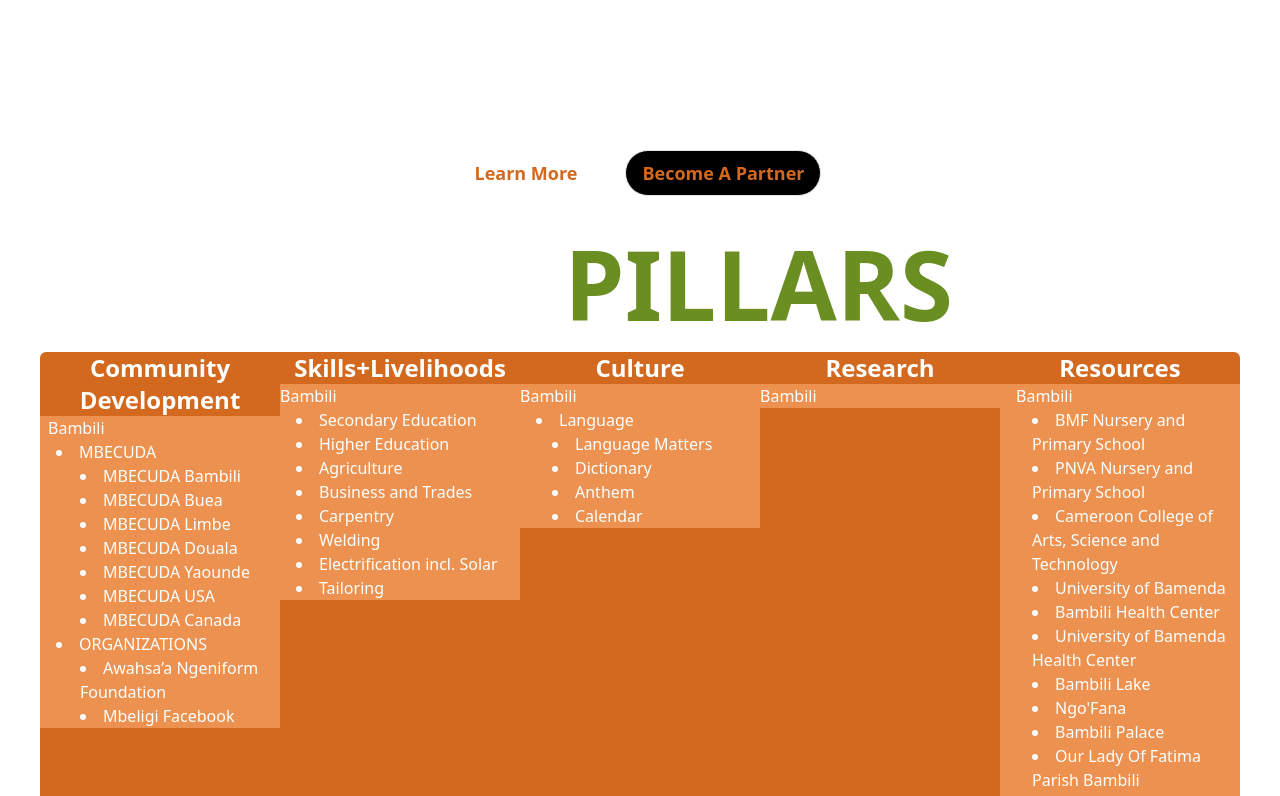
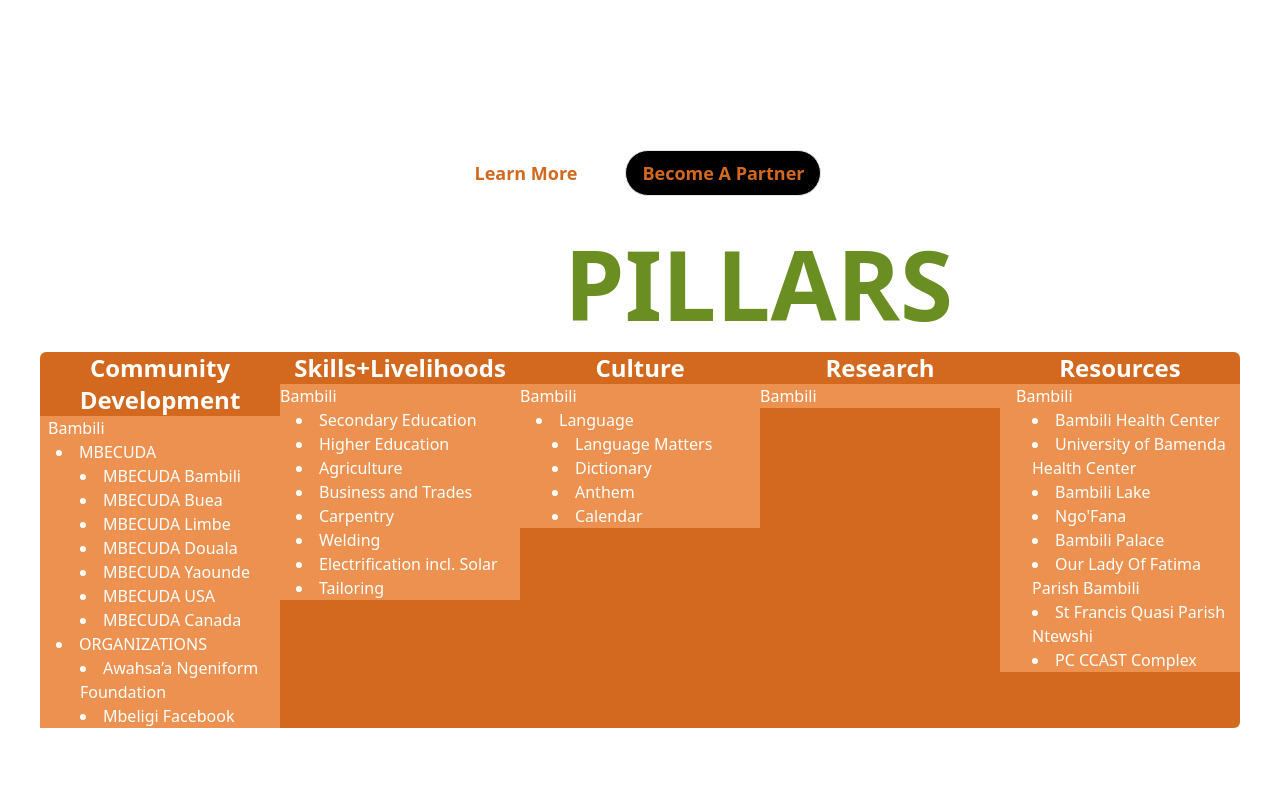
Before and after one commit to Achegnui/Awahsa-a-Ngeniform-Foundation, a Next.js app: page / in a window 1280 px wide. Shown: the part 396-1192 px from the top of the page. After the commit the page ends 1164 px from the top, so only its background shows below. Built offline with nearby package versions, Linux system fonts and the light colour scheme.

Commit message:
Update page.tsx

```diff
--- a/app/page.tsx
+++ b/app/page.tsx
@@ -133,12 +133,7 @@
             {" "}
             <h1 className="pl-4">Bambili</h1>
             <ul className="list-disc list-inside pl-2">
-              <li className="pl-6">BMF Nursery and Primary School</li>
-              <li className="pl-6">PNVA Nursery and Primary School</li>
-              <li className="pl-6">
-                Cameroon College of Arts, Science and Technology
-              </li>
-              <li className="pl-6">University of Bamenda</li>
+
               <li className="pl-6">Bambili Health Center</li>
               <li className="pl-6">University of Bamenda Health Center</li>
               <li className="pl-6">Bambili Lake</li>
```
